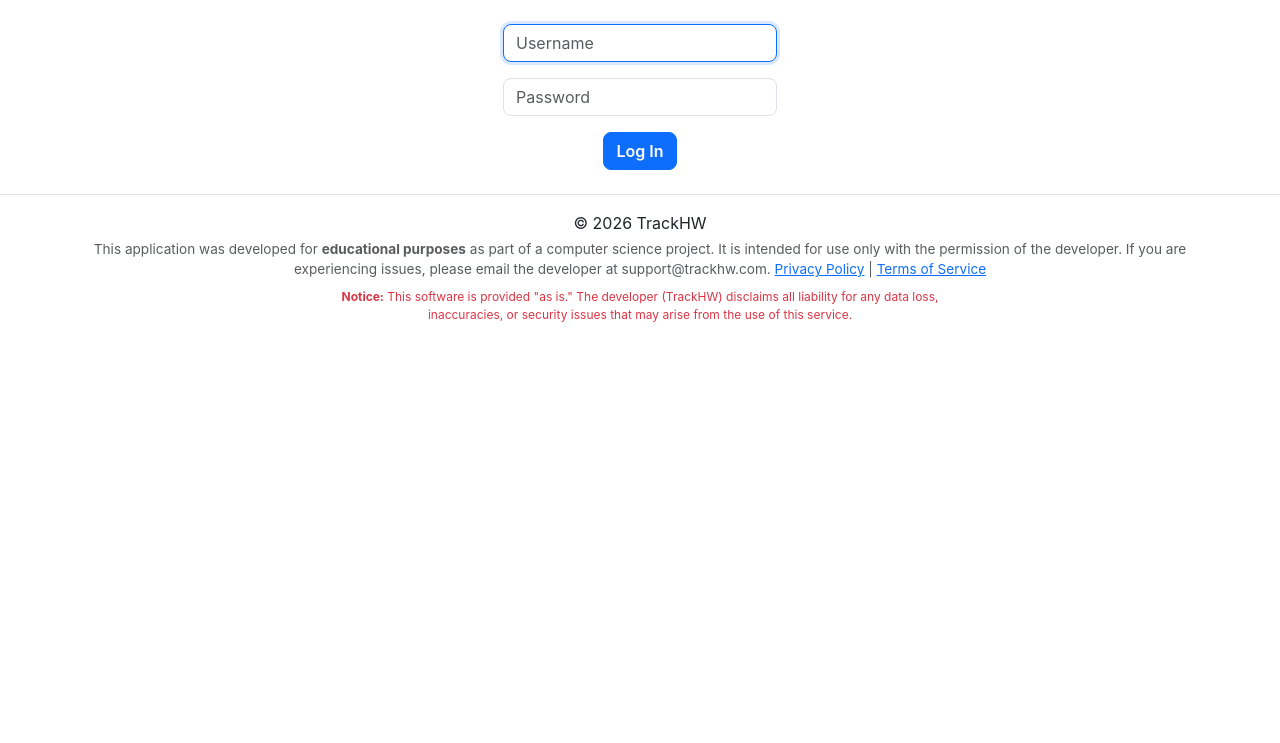
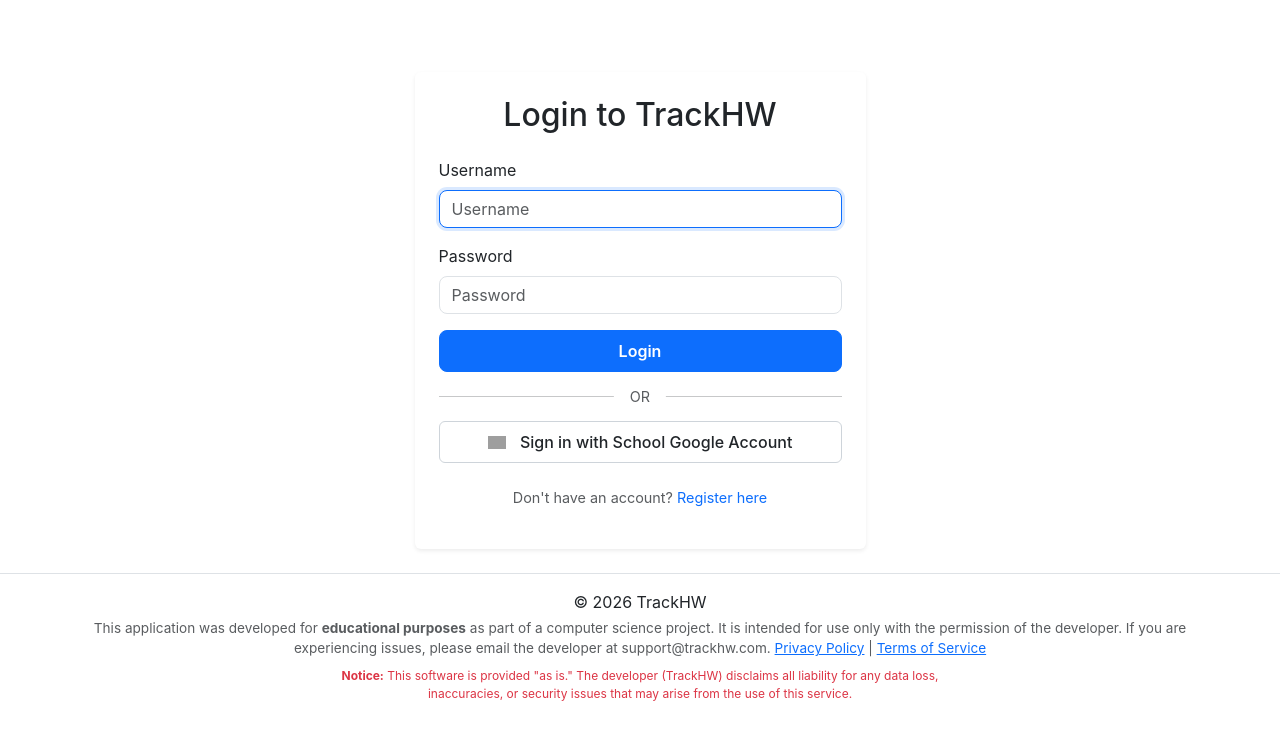
Before and after one commit to damelwani/homework, a Flask app: page /login in a window 1280 px wide. Shown: the part 57-800 px from the top of the page. Run offline with Flask 3, Linux system fonts and the light colour scheme; some libraries are stand-ins or nearby versions; grey boxes are pictures that could not be loaded.

Commit message:
Update login.html

```diff
--- a/templates/login.html
+++ b/templates/login.html
@@ -1,19 +1,48 @@
 {% extends "layout.html" %}
 
-{% block title %}
-    Log In
-{% endblock %}
+{% block title %}Log In{% endblock %}
 
 {% block main %}
-    <form action="/login" method="post">
-        <div class="mb-3">
-            <input autocomplete="off" autofocus class="form-control mx-auto w-auto" name="username" placeholder="Username" type="text">
+<div class="container mt-5">
+    <div class="row justify-content-center">
+        <div class="col-md-5">
+            <div class="card shadow-sm border-0">
+                <div class="card-body p-4">
+                    <h2 class="text-center mb-4">Login to TrackHW</h2>
+
+                    <form action="/login" method="post">
+                        <div class="mb-3">
+                            <label for="username" class="form-label">Username</label>
+                            <input autocomplete="off" autofocus class="form-control" id="username" name="username" placeholder="Username" type="text" required>
+                        </div>
+                        <div class="mb-3">
+                            <label for="password" class="form-label">Password</label>
+                            <input class="form-control" id="password" name="password" placeholder="Password" type="password" required>
+                        </div>
+                        <button class="btn btn-primary w-100 py-2" type="submit" style="font-weight: 600;">Login</button>
+                    </form>
+
+                    <div class="position-relative my-4 text-center">
+                        <hr>
+                        <span class="position-absolute top-50 start-50 translate-middle bg-white px-3 text-muted" style="font-size: 0.9rem;">OR</span>
+                    </div>
+
+                    <div class="d-grid gap-2">
+                        <a href="{{ url_for('google_login') }}" class="btn btn-outline-dark py-2" style="border-radius: 6px; font-weight: 500; border-color: #ced4da;">
+                            <img width="18px" style="margin-bottom:3px; margin-right:10px" alt="Google sign-in"
+                                 src="https://upload.wikimedia.org/wikipedia/commons/thumb/c/c1/Google_Color_Logo.svg/512px-Google_Color_Logo.svg.png" />
+                            Sign in with School Google Account
+                        </a>
+                    </div>
+
+                    <div class="text-center mt-4">
+                        <p class="text-muted" style="font-size: 0.9rem;">
+                            Don't have an account? <a href="/register" class="text-decoration-none">Register here</a>
+                        </p>
+                    </div>
+                </div>
+            </div>
         </div>
-        <div class="mb-3">
-            <input class="form-control mx-auto w-auto" name="password" placeholder="Password" type="password">
-        </div>
-        <div class="text-center">
-            <button class="btn btn-primary" type="submit">Log In</button>
-        </div>
-    </form>
+    </div>
+</div>
 {% endblock %}
```
